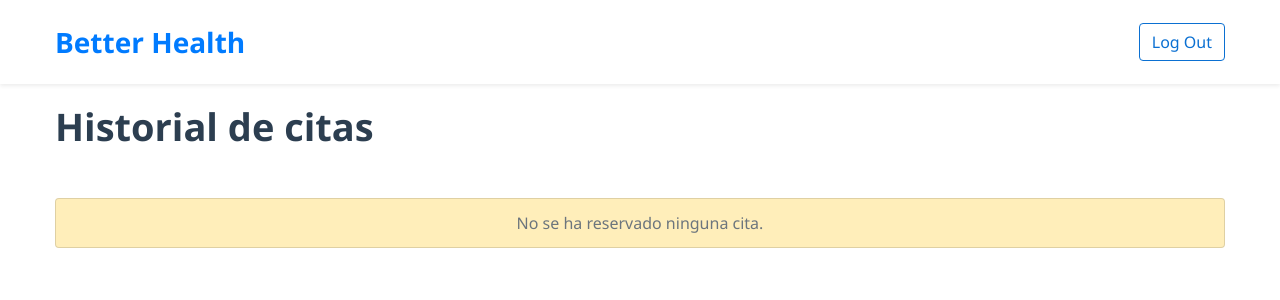
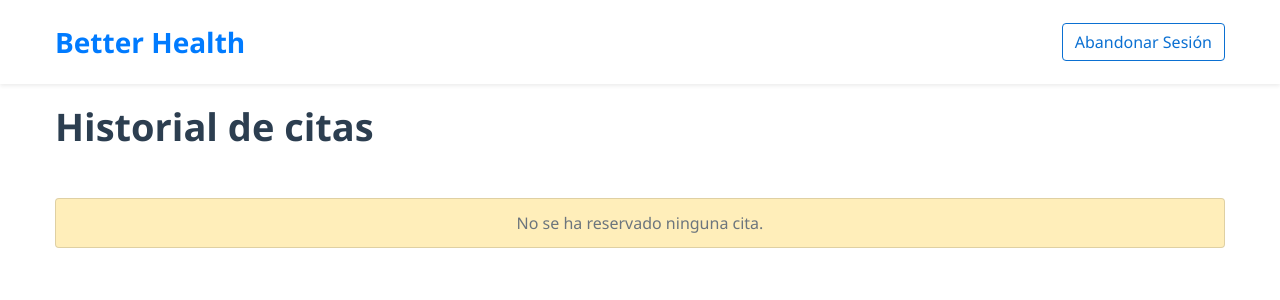
Before and after one commit to mpp44/BetterHealthProject, a Django app: page /history/ in a window 1280 px wide. Shown: the top 300 px of the page. Run offline with Django 5.2, Linux system fonts and the light colour scheme; the visitor is signed in with stand-in values (Sample User, id 1); data that the repository does not hold is empty; some libraries are stand-ins or nearby versions.

Commit message:
Translate nav

```diff
--- a/core/templates/base.html
+++ b/core/templates/base.html
@@ -16,10 +16,10 @@
       {% if user.is_authenticated %}
       <form method="post" action="{% url 'logout' %}">
         {% csrf_token %}
-        <button type="submit" class="btn btn-outline-primary ml-2">Log Out</button>
+        <button type="submit" class="btn btn-outline-primary ml-2">Abandonar Sesión</button>
       </form>
       {% else %}
-      <a class="btn btn-primary" href="{% url 'signup' %}">Sign Up</a>
+      <a class="btn btn-primary" href="{% url 'signup' %}">Registrarse</a>
       {% endif %}
     </div>
   </nav>
```
